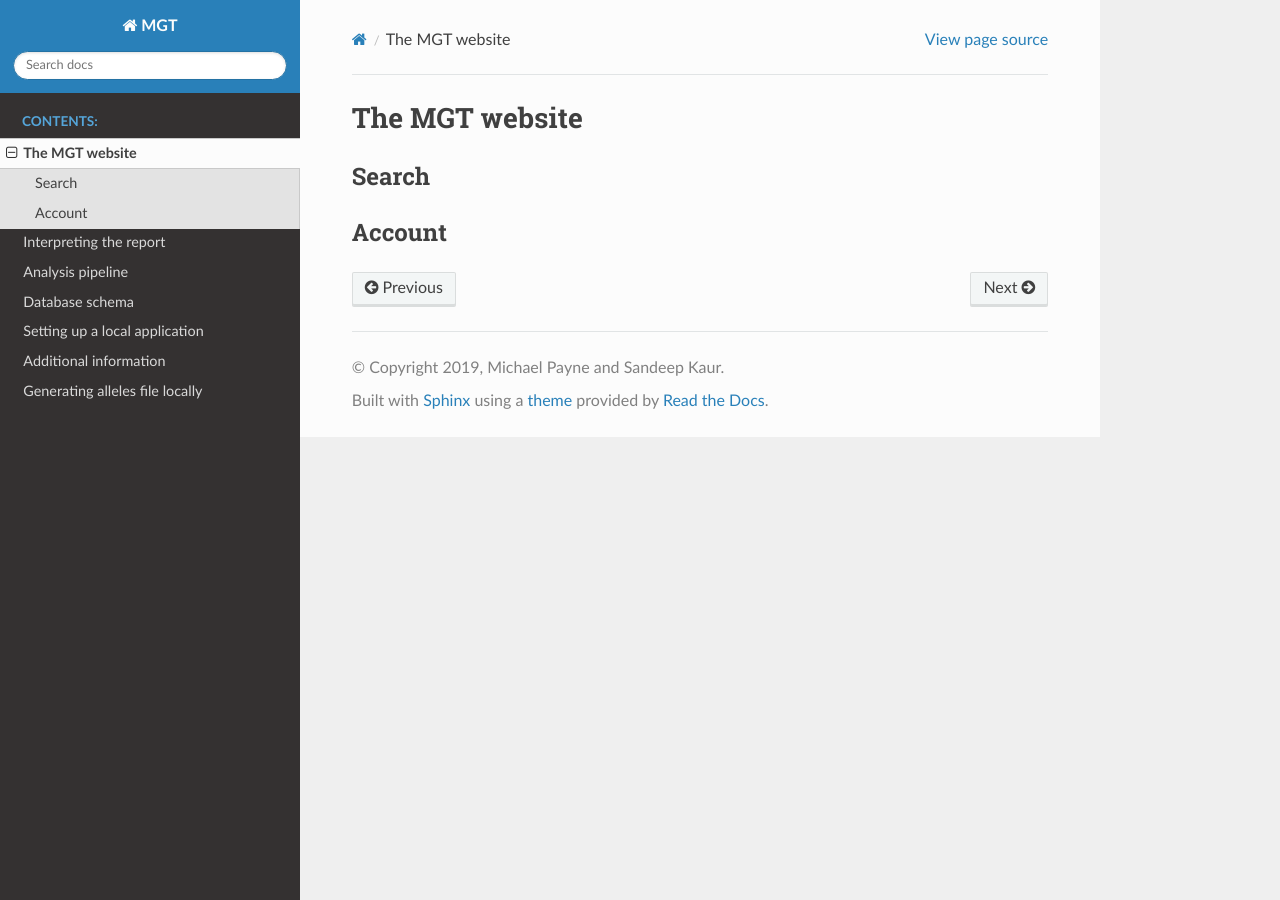
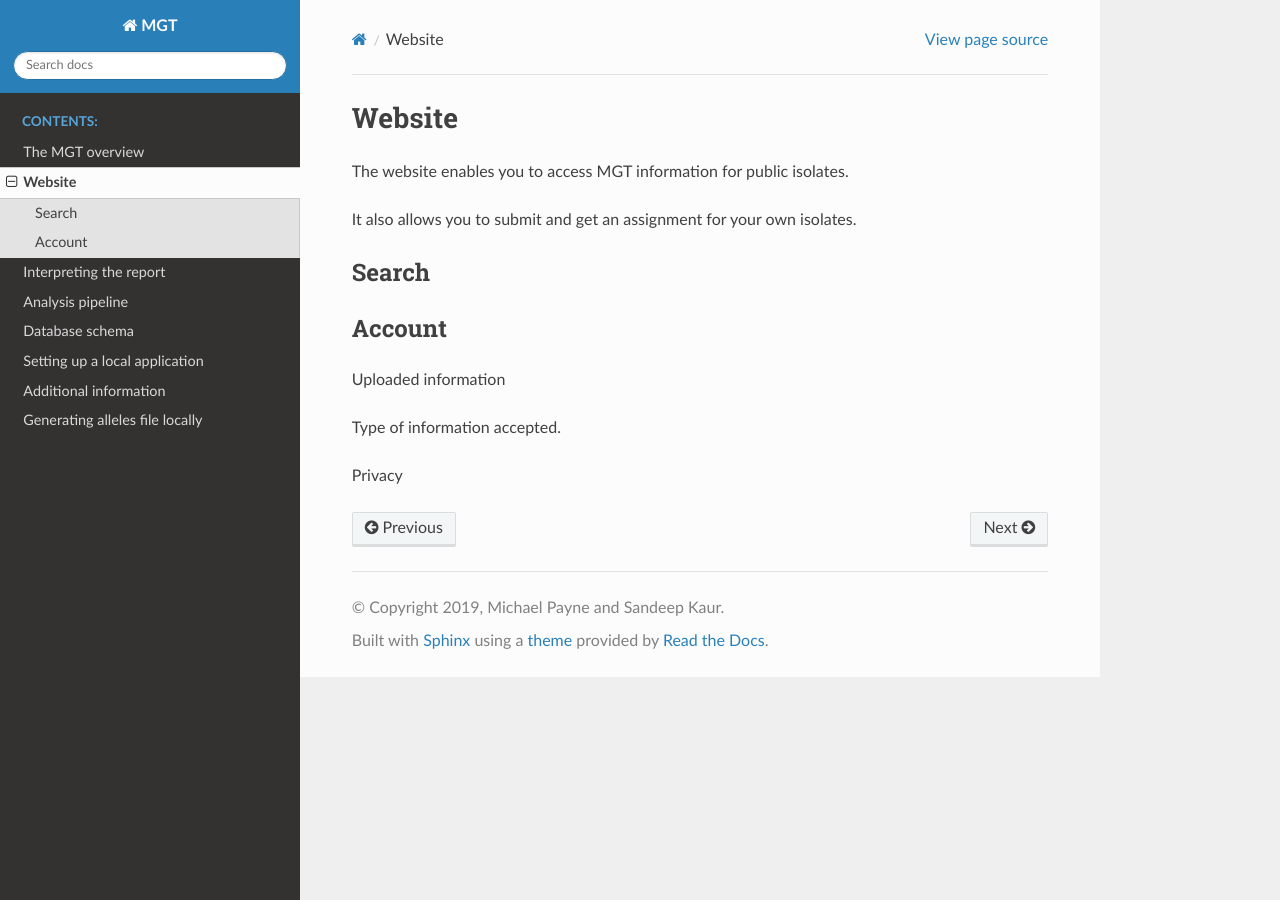
Before and after one commit to crystalsand10/MGT_docs, a Sphinx documentation site: the page built from source/website.rst, in a window 1280 px wide. Built offline with Sphinx 7.4.7 and the Read the Docs theme 2.0.0, drawn with Linux system fonts in a browser that asks for light colours.

Commit message:
sep. website into overview and website

```diff
--- a/source/conf.py
+++ b/source/conf.py
@@ -12,9 +12,9 @@
 # add these directories to sys.path here. If the directory is relative to the
 # documentation root, use os.path.abspath to make it absolute, like shown here.
 #
-# import os
-# import sys
-# sys.path.insert(0, os.path.abspath('.'))
+import os
+import sys
+sys.path.insert(0, os.path.abspath('.'))
 
 
 # -- Project information -----------------------------------------------------
--- a/source/index.rst
+++ b/source/index.rst
@@ -11,6 +11,7 @@ Welcome to MGT's documentation!
     :maxdepth: 2
     :caption: Contents:
 
+    overview
     website
     report
     analysis_pipeline
--- a/source/website.rst
+++ b/source/website.rst
@@ -1,8 +1,12 @@
 .. _website:
 
 ***********************************
-The MGT website
+Website
 ***********************************
+
+The website enables you to access MGT information for public isolates.
+
+It also allows you to submit and get an assignment for your own isolates.
 
 
 Search
@@ -12,3 +16,10 @@ Search
 
 Account
 ========
+
+
+Uploaded information
+
+Type of information accepted.
+
+Privacy
```
Also changed, not shown: source/overview.rst (added, +22 -0 lines), source/images/ccs.png (added), source/images/sts.png (added).
